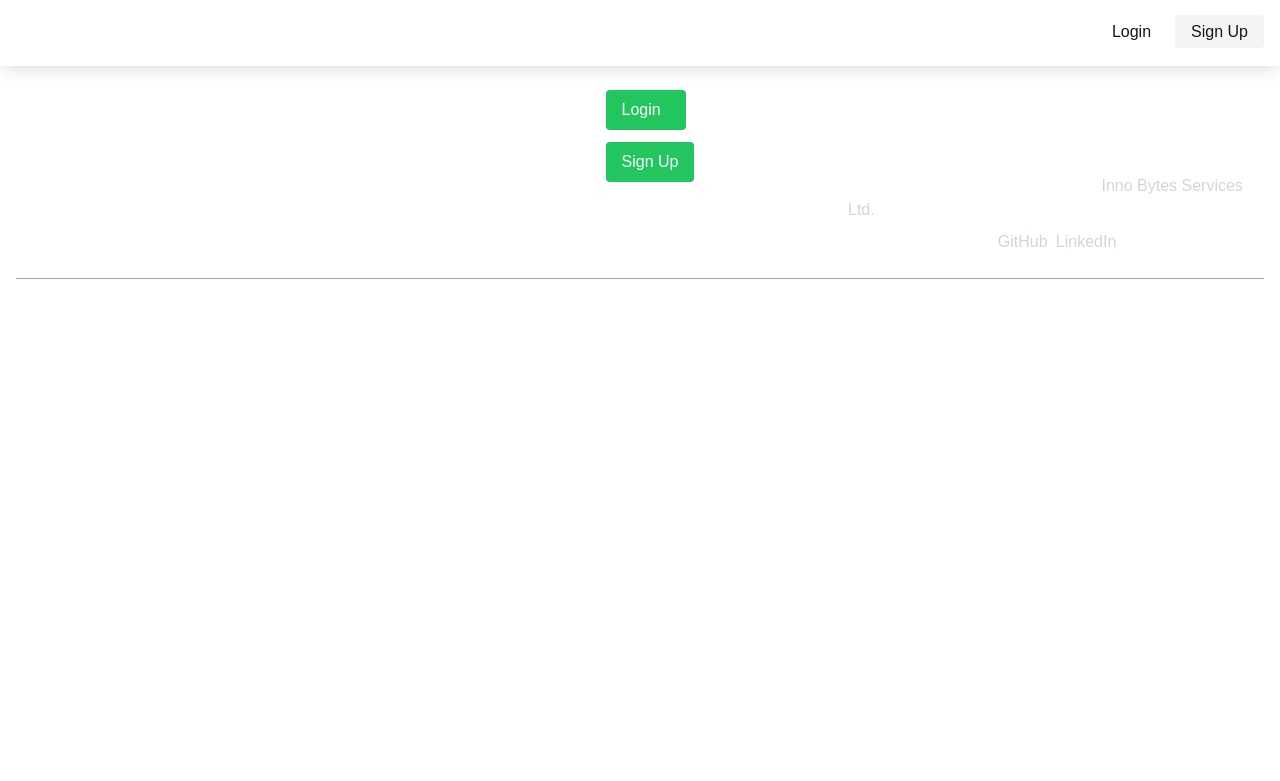
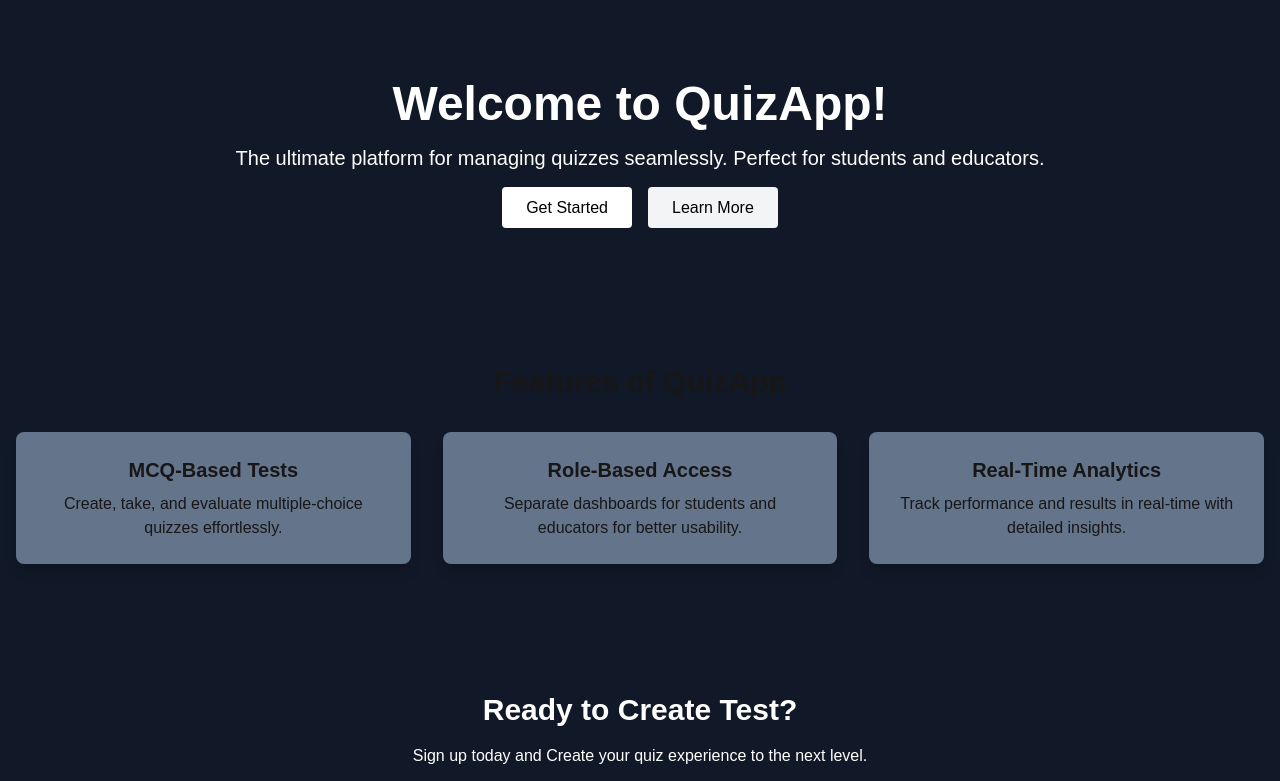
Before and after one commit to mohd-tahzeeb-khan/Advance-Quiz-Application-65HIBKJS, a Next.js app in the folder quiz-app/: page / in a window 1280 px wide. Shown: the top 781 px of the page. Built offline with nearby package versions, Linux system fonts and the light colour scheme.

Commit message:
quiz-app/src/app/Courses/[id]/

```diff
--- a/quiz-app/src/app/page.js
+++ b/quiz-app/src/app/page.js
@@ -1,11 +1,13 @@
 import React from 'react'
 import Header from "./components/header";
 import Footer from "./components/footer";
+import Home from './Home/page';
 const page = () => {
   return (
     <>
-      <Header />
-      <Footer />
+
+      <Home />
+
     </>
   )
 }
```
